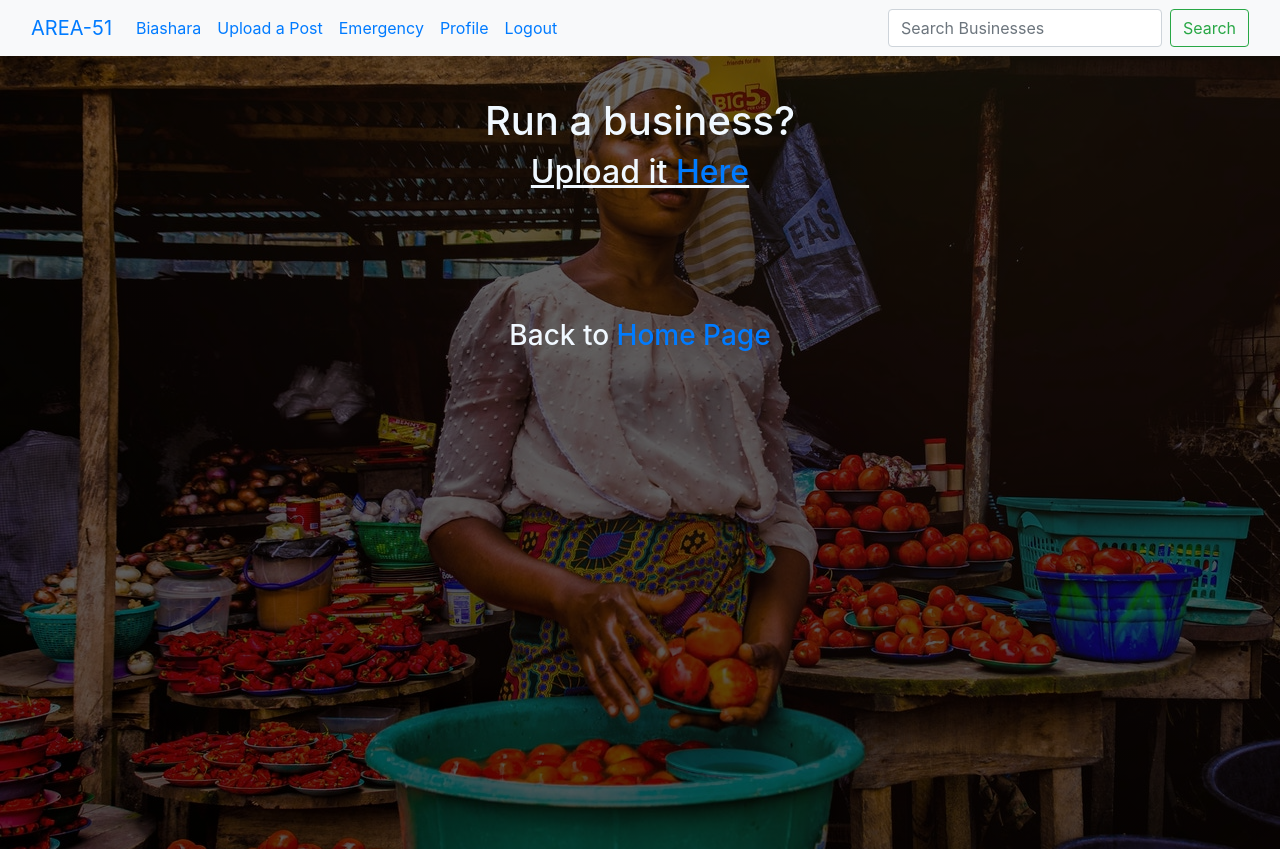
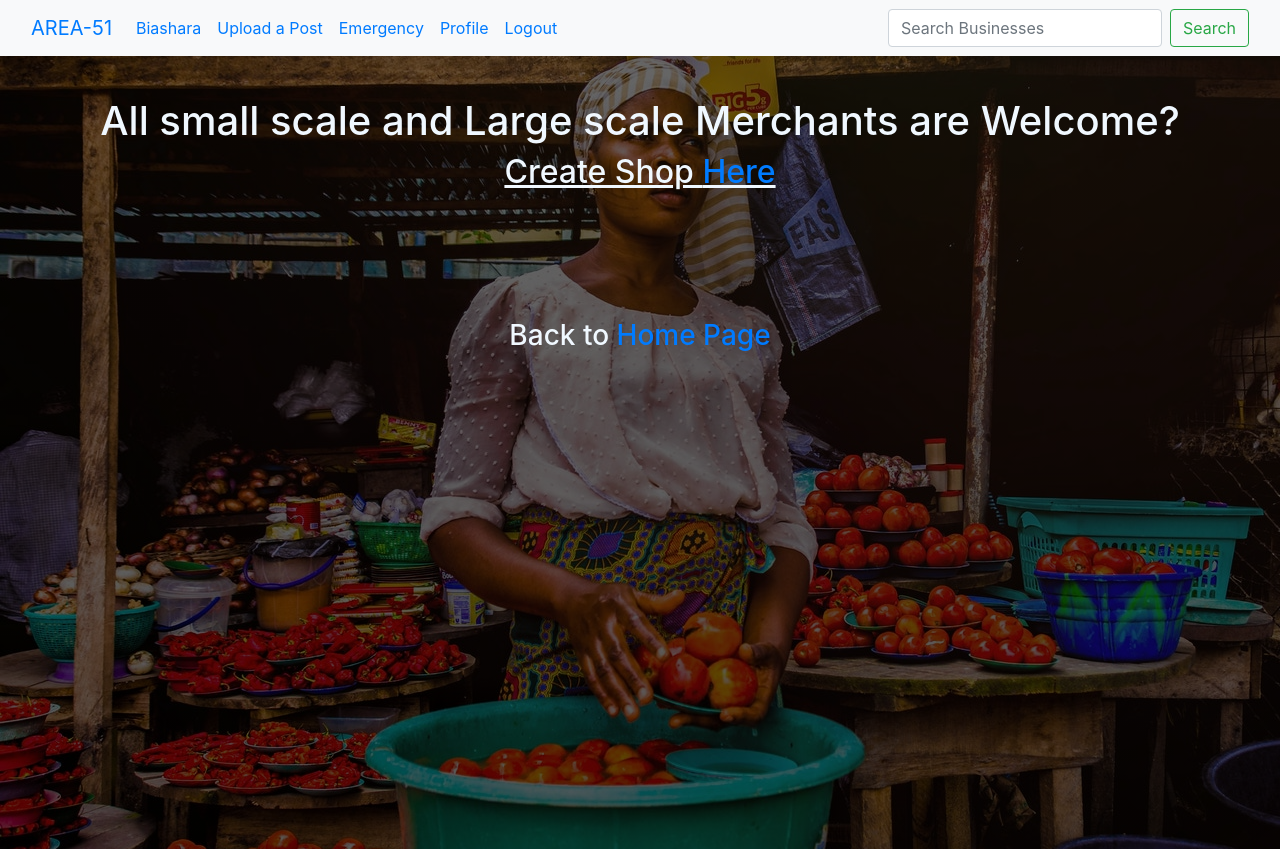
Before and after one commit to tailorv/neighbourshood, a Django app: page /business/ in a window 1280 px wide. Run offline with Django 3.2, Linux system fonts and the light colour scheme; the visitor is signed in with stand-in values (Sample User, id 1); data that the repository does not hold is empty; some libraries are stand-ins or nearby versions.

```diff
--- a/area51/templates/business.html
+++ b/area51/templates/business.html
@@ -5,7 +5,7 @@
 
 <div style="background-image:linear-gradient(rgba(0, 0, 0, 0.6), rgba(0, 0, 0, 0.65)), url(/static/img/biz.jpg); background-size: cover; background-repeat: no-repeat; background-position: center; background-attachment: fixed; height:100vh;">
 <div class="container text-center"><br><br>
-    <h1 class="whiten ">Run a business?</h1> <h2 class="underline whiten"> Upload it <a href="{% url 'upload_business' %}">Here</a></h2><br><br>
+    <h1 class="whiten ">All small scale and Large scale Merchants are Welcome?</h1> <h2 class="underline whiten"> Create Shop <a href="{% url 'upload_business' %}">Here</a></h2><br><br>
 </div>
 
 <div class="container text-center">
```
